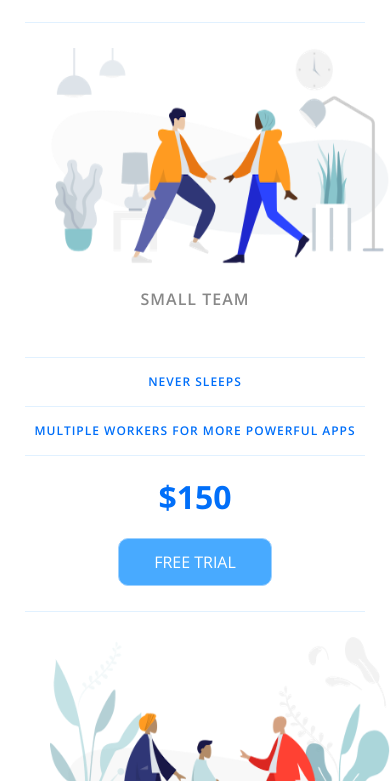
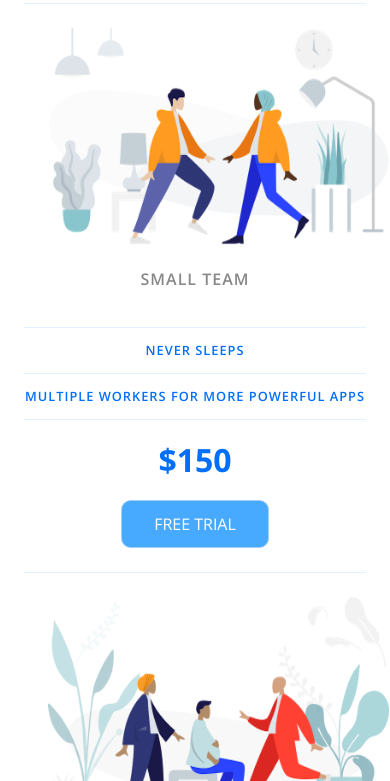
Before and after one commit to ahmadaldabouqii/priceTable, a plain HTML site: page index.html in a window 390 px wide. Shown: the part 581-1362 px from the top of the page. Drawn offline with nearby package versions, Linux system fonts and the light colour scheme.

Commit message:
change elements size to be fit for mobile and desktop

```diff
--- a/css/style.css
+++ b/css/style.css
@@ -13,10 +13,10 @@ body{
 
 .panel{
     background-color: white;
-    border-radius: 10px;
-    padding: 15px 25px;
+    border-radius: .9em;
+    padding: 1em 1.5em;
     width: 100%;
-    max-width: 960px;
+    max-width: 60em;
     display: flex;
     flex-direction: column;
     text-align: center;
@@ -32,7 +32,7 @@ body{
 }
 
 .pricing-img{
-    margin: 25px;
+    margin: 1.5em;
     max-width: 100%;
 }
 
@@ -43,16 +43,16 @@ body{
 }
 
 .pricing-features{
-    margin: 50px 0 25px;
+    margin: 2.5em 0 1.5em;
     color:#016ff9;
 }
 
 .pricing-features-item{
     font-weight: 600;
     letter-spacing: 1px;
-    font-size: 12px;
+    font-size: .8em;
     line-height: 1.5;
-    padding: 15px 0;
+    padding: 1em 0;
     border-top: 1px solid #e1f1ff;
 }
 
@@ -63,18 +63,18 @@ body{
 .pricing-price{
     color:#016ff9;
     display: block;
-    font-size: 32px;
+    font-size: 2em;
     font-weight: 700;
 }
 
 .pricing-button{
     border: 1px solid #9dd1ff;
-    border-radius: 10px;
+    border-radius: .6em;
     color: #348efe;
     display: inline-block;
-    padding: 15px 35px;
+    padding: .94em 1.99em;
     text-decoration: none;
-    margin: 25px;
+    margin: 1.5em;
     transition: background-color 200ms ease-in-out;
 }
 
@@ -99,9 +99,15 @@ body{
     .pricing-plan{
         border-bottom: none;
         border-right: 1px solid #e1f1ff;
-        padding: 25px 50px;
+        padding: 1.5em 2.5em;
     }
     .pricing-plan:last-child{
         border-right: none;
     }
 }
+
+@media (max-width:900px){
+    body{
+        background-color: white;
+    }
+}
```
Also changed, not shown: index.html (+0 -3 lines).
